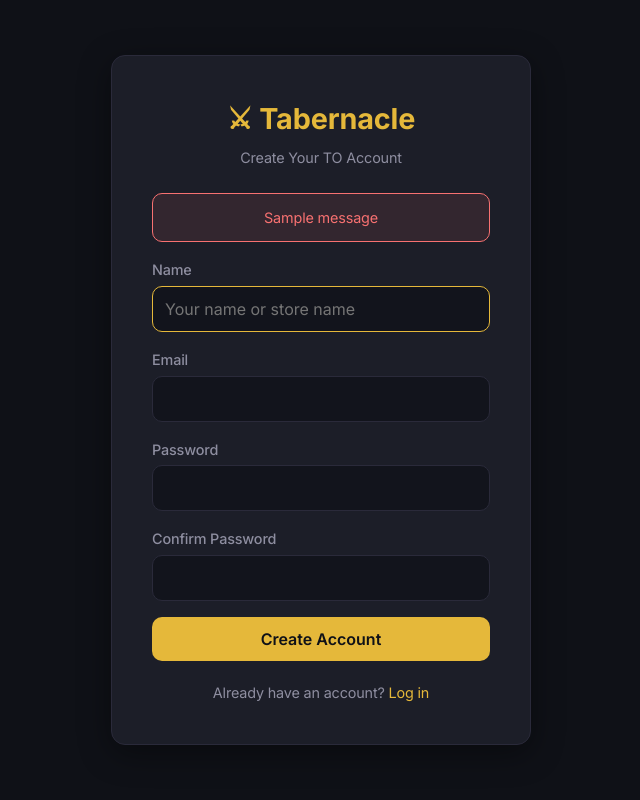
After one commit to michaelelwell25/tabernacle, a Flask app: page /register in a window 1280 px wide. The commit adds this page. Shown: the whole page, without its empty margins (319-959 px from the left). Run offline with Flask 3, Linux system fonts and the light colour scheme; tables that the repository leaves empty hold one stand-in row (values such as "Sample post"); one stand-in notice (Sample message) is shown.

Commit message:
Add multi-tenant account system with Flask-Login
Replace single shared password with per-user accounts. First registered
user becomes admin (sees all data), subsequent users are TOs who only
see their own tournaments and leagues. Owner_id FK on tournaments and
leagues with query filtering. Public endpoints (player join, judge
calls) remain unauthenticated.

Co-Authored-By: Claude Opus 4.6 <noreply@anthropic.com>

```diff
--- a/app/models/__init__.py
+++ b/app/models/__init__.py
@@ -1,3 +1,4 @@
+from app.models.user import User
 from app.models.tournament import Tournament
 from app.models.player import Player
 from app.models.round import Round
@@ -12,6 +13,7 @@ from app.models.league_player import LeaguePlayer
 from app.models.league_player_link import LeaguePlayerLink
 
 __all__ = [
+    'User',
     'Tournament',
     'Player',
     'Round',
--- a/app/models/league.py
+++ b/app/models/league.py
@@ -8,6 +8,7 @@ class League(db.Model):
     id = db.Column(db.Integer, primary_key=True)
     name = db.Column(db.String(200), nullable=False)
     num_weeks = db.Column(db.Integer, nullable=False)
+    owner_id = db.Column(db.Integer, db.ForeignKey('users.id'), nullable=True)
     status = db.Column(db.String(20), default='active')  # active, completed
     created_at = db.Column(db.DateTime, default=datetime.utcnow)
 
--- a/app/models/tournament.py
+++ b/app/models/tournament.py
@@ -19,6 +19,7 @@ class Tournament(db.Model):
     seat_scoring = db.Column(db.Boolean, default=False)
     seat_win_points = db.Column(db.String(50), default='5.2-5.4-5.6-5.8')  # seat 1-2-3-4 win
     seat_draw_points = db.Column(db.String(50), default='0.2-0.4-0.6-0.8')  # seat 1-2-3-4 draw
+    owner_id = db.Column(db.Integer, db.ForeignKey('users.id'), nullable=True)
     league_id = db.Column(db.Integer, db.ForeignKey('leagues.id'), nullable=True)
     week_number = db.Column(db.Integer, nullable=True)
     created_at = db.Column(db.DateTime, default=datetime.utcnow)
--- a/app/routes/auth.py
+++ b/app/routes/auth.py
@@ -1,127 +1,76 @@
-import os
-from flask import Blueprint, request, session, redirect, url_for, render_template_string, current_app
+from flask import Blueprint, request, redirect, url_for, render_template, flash
+from flask_login import login_user, logout_user, current_user
+from app import db
+from app.models.user import User
 
 auth_bp = Blueprint('auth', __name__)
-
-LOGIN_TEMPLATE = '''
-<!DOCTYPE html>
-<html lang="en">
-<head>
-    <meta charset="UTF-8">
-    <meta name="viewport" content="width=device-width, initial-scale=1.0">
-    <title>Tabernacle — Admin Login</title>
-    <style>
-        * { margin: 0; padding: 0; box-sizing: border-box; }
-        body {
-            font-family: 'Segoe UI', system-ui, sans-serif;
-            background: #1a1a2e;
-            color: #e0e0e0;
-            display: flex;
-            justify-content: center;
-            align-items: center;
-            min-height: 100vh;
-        }
-        .login-card {
-            background: #16213e;
-            border-radius: 12px;
-            padding: 2.5rem;
-            width: 100%;
-            max-width: 400px;
-            box-shadow: 0 8px 32px rgba(0,0,0,0.3);
-        }
-        h1 {
-            text-align: center;
-            margin-bottom: 0.25rem;
-            color: #e94560;
-            font-size: 1.8rem;
-        }
-        .subtitle {
-            text-align: center;
-            color: #888;
-            margin-bottom: 1.5rem;
-            font-size: 0.9rem;
-        }
-        .error {
-            background: rgba(233, 69, 96, 0.15);
-            border: 1px solid #e94560;
-            color: #e94560;
-            padding: 0.75rem;
-            border-radius: 6px;
-            margin-bottom: 1rem;
-            text-align: center;
-        }
-        label {
-            display: block;
-            margin-bottom: 0.4rem;
-            font-weight: 500;
-        }
-        input[type="password"] {
-            width: 100%;
-            padding: 0.75rem;
-            border: 1px solid #333;
-            border-radius: 6px;
-            background: #0f3460;
-            color: #e0e0e0;
-            font-size: 1rem;
-            margin-bottom: 1.25rem;
-        }
-        input[type="password"]:focus {
-            outline: none;
-            border-color: #e94560;
-        }
-        button {
-            width: 100%;
-            padding: 0.75rem;
-            background: #e94560;
-            color: white;
-            border: none;
-            border-radius: 6px;
-            font-size: 1rem;
-            font-weight: 600;
-            cursor: pointer;
-            transition: background 0.2s;
-        }
-        button:hover { background: #c73652; }
-    </style>
-</head>
-<body>
-    <div class="login-card">
-        <h1>Tabernacle</h1>
-        <p class="subtitle">Tournament Admin</p>
-        {% if error %}
-        <div class="error">{{ error }}</div>
-        {% endif %}
-        <form method="POST">
-            <label for="password">Password</label>
-            <input type="password" id="password" name="password" autofocus required>
-            <button type="submit">Log In</button>
-        </form>
-    </div>
-</body>
-</html>
-'''
 
 
 @auth_bp.route('/login', methods=['GET', 'POST'])
 def login():
-    admin_pw = os.environ.get('ADMIN_PASSWORD') or current_app.config.get('ADMIN_PASSWORD')
-    if not admin_pw:
-        session['authenticated'] = True
+    if current_user.is_authenticated:
         return redirect(url_for('tournament.list_tournaments'))
 
-    error = None
     if request.method == 'POST':
-        if request.form.get('password') == admin_pw:
-            session['authenticated'] = True
-            session.permanent = True
+        email = request.form.get('email', '').strip().lower()
+        password = request.form.get('password', '')
+
+        user = User.query.filter_by(email=email).first()
+        if user and user.check_password(password):
+            login_user(user, remember=True)
             next_url = request.args.get('next') or url_for('tournament.list_tournaments')
             return redirect(next_url)
-        error = 'Incorrect password'
 
-    return render_template_string(LOGIN_TEMPLATE, error=error)
+        flash('Invalid email or password', 'error')
+
+    return render_template('auth/login.html')
+
+
+@auth_bp.route('/register', methods=['GET', 'POST'])
+def register():
+    if current_user.is_authenticated:
+        return redirect(url_for('tournament.list_tournaments'))
+
+    if request.method == 'POST':
+        name = request.form.get('name', '').strip()
+        email = request.form.get('email', '').strip().lower()
+        password = request.form.get('password', '')
+        confirm = request.form.get('confirm_password', '')
+
+        if not name or not email or not password:
+            flash('All fields are required', 'error')
+            return render_template('auth/register.html')
+
+        if password != confirm:
+            flash('Passwords do not match', 'error')
+            return render_template('auth/register.html')
+
+        if len(password) < 6:
+            flash('Password must be at least 6 characters', 'error')
+            return render_template('auth/register.html')
+
+        if User.query.filter_by(email=email).first():
+            flash('An account with that email already exists', 'error')
+            return render_template('auth/register.html')
+
+        user = User(name=name, email=email)
+        user.set_password(password)
+
+        # First user gets admin role
+        if User.query.count() == 0:
+            user.role = 'admin'
+
+        db.session.add(user)
+        db.session.commit()
+
+        login_user(user, remember=True)
+        flash(f'Welcome to Tabernacle, {name}!', 'success')
+        return redirect(url_for('tournament.list_tournaments'))
+
+    return render_template('auth/register.html')
 
 
 @auth_bp.route('/logout')
 def logout():
-    session.clear()
+    logout_user()
     return redirect(url_for('auth.login'))
--- a/app/services/league_service.py
+++ b/app/services/league_service.py
@@ -10,8 +10,8 @@ from app.models.pod_assignment import PodAssignment
 from app.models.pairing_history import PairingHistory
 
 
-def create_league(name, num_weeks):
-    league = League(name=name, num_weeks=num_weeks)
+def create_league(name, num_weeks, owner_id=None):
+    league = League(name=name, num_weeks=num_weeks, owner_id=owner_id)
     db.session.add(league)
     db.session.commit()
     return league
@@ -38,6 +38,7 @@ def create_week_tournament(league, week_number, tournament_name=None, tournament
         round_timer_minutes=round_timer_minutes,
         league_id=league.id,
         week_number=week_number,
+        owner_id=league.owner_id,
         status='registration'
     )
     db.session.add(t)
--- /dev/null
+++ b/app/templates/auth/register.html
@@ -0,0 +1,126 @@
+<!DOCTYPE html>
+<html lang="en">
+<head>
+  <meta charset="UTF-8">
+  <meta name="viewport" content="width=device-width, initial-scale=1.0">
+  <title>Tabernacle — Register</title>
+  <link rel="preconnect" href="https://fonts.googleapis.com">
+  <link rel="preconnect" href="https://fonts.gstatic.com" crossorigin>
+  <link href="https://fonts.googleapis.com/css2?family=Inter:wght@400;500;600;700&display=swap" rel="stylesheet">
+  <link rel="stylesheet" href="{{ url_for('static', filename='css/style.css') }}">
+  <style>
+    body { justify-content: center; align-items: center; }
+    .auth-card {
+      background: var(--bg-card);
+      border: 1px solid var(--border);
+      border-radius: var(--radius-lg);
+      padding: 2.5rem;
+      width: 100%;
+      max-width: 420px;
+      box-shadow: var(--shadow);
+    }
+    .auth-card h1 {
+      text-align: center;
+      margin-bottom: 0.25rem;
+      color: var(--accent);
+      font-size: 1.8rem;
+    }
+    .auth-card .subtitle {
+      text-align: center;
+      color: var(--text-secondary);
+      margin-bottom: 1.5rem;
+      font-size: 0.9rem;
+    }
+    .auth-card label {
+      display: block;
+      margin-bottom: 0.3rem;
+      font-weight: 500;
+      color: var(--text-secondary);
+      font-size: 0.9rem;
+    }
+    .auth-card input[type="text"],
+    .auth-card input[type="email"],
+    .auth-card input[type="password"] {
+      width: 100%;
+      padding: 0.75rem;
+      border: 1px solid var(--border);
+      border-radius: var(--radius);
+      background: var(--bg-input);
+      color: var(--text-primary);
+      font-size: 1rem;
+      margin-bottom: 1rem;
+      font-family: inherit;
+    }
+    .auth-card input:focus {
+      outline: none;
+      border-color: var(--accent);
+    }
+    .auth-card .btn-auth {
+      width: 100%;
+      padding: 0.75rem;
+      background: var(--accent);
+      color: var(--bg-primary);
+      border: none;
+      border-radius: var(--radius);
+      font-size: 1rem;
+      font-weight: 600;
+      cursor: pointer;
+      transition: background var(--transition);
+      font-family: inherit;
+    }
+    .auth-card .btn-auth:hover { background: var(--accent-hover); }
+    .auth-footer {
+      text-align: center;
+      margin-top: 1.25rem;
+      font-size: 0.9rem;
+      color: var(--text-secondary);
+    }
+    .auth-footer a { color: var(--accent); text-decoration: none; }
+    .auth-footer a:hover { text-decoration: underline; }
+    .flash-auth {
+      background: var(--error-bg);
+      border: 1px solid var(--error);
+      color: var(--error);
+      padding: 0.75rem;
+      border-radius: var(--radius);
+      margin-bottom: 1rem;
+      text-align: center;
+      font-size: 0.9rem;
+    }
+  </style>
+</head>
+<body>
+  <div class="auth-card">
+    <h1>&#9876; Tabernacle</h1>
+    <p class="subtitle">Create Your TO Account</p>
+
+    {% with messages = get_flashed_messages(with_categories=true) %}
+    {% if messages %}
+      {% for category, message in messages %}
+      <div class="flash-auth">{{ message }}</div>
+      {% endfor %}
+    {% endif %}
+    {% endwith %}
+
+    <form method="POST">
+      <label for="name">Name</label>
+      <input type="text" id="name" name="name" placeholder="Your name or store name" autofocus required>
+
+      <label for="email">Email</label>
+      <input type="email" id="email" name="email" required>
+
+      <label for="password">Password</label>
+      <input type="password" id="password" name="password" required minlength="6">
+
+      <label for="confirm_password">Confirm Password</label>
+      <input type="password" id="confirm_password" name="confirm_password" required minlength="6">
+
+      <button type="submit" class="btn-auth">Create Account</button>
+    </form>
+
+    <div class="auth-footer">
+      Already have an account? <a href="{{ url_for('auth.login') }}">Log in</a>
+    </div>
+  </div>
+</body>
+</html>
--- a/app/templates/base.html
+++ b/app/templates/base.html
@@ -20,6 +20,8 @@
       <ul class="navbar-links">
         <li><a href="{{ url_for('tournament.list_tournaments') }}">Tournaments</a></li>
         <li><a href="{{ url_for('league.list_leagues') }}">Leagues</a></li>
+        <li class="nav-sep"></li>
+        <li><a href="{{ url_for('auth.logout') }}" style="color: var(--text-muted); font-size: 0.85rem;">Logout ({{ current_user.name }})</a></li>
         {% if tournament is defined and tournament %}
           {% if tournament.league %}
         <li class="nav-sep"></li>
--- a/requirements.txt
+++ b/requirements.txt
@@ -3,6 +3,7 @@ Flask>=3.0.0
 Flask-SQLAlchemy>=3.1.1
 Flask-Migrate>=4.0.5
 Flask-WTF>=1.2.1
+Flask-Login>=0.6.3
 
 # Database
 SQLAlchemy>=2.0.36
```
Also changed, not shown: app/__init__.py (+17 -7 lines), app/models/user.py (added, +30 -0 lines), app/routes/league.py (+11 -3 lines), app/routes/tournament.py (+11 -2 lines), app/templates/auth/login.html (added, +119 -0 lines), wsgi.py (+14 -18 lines).
